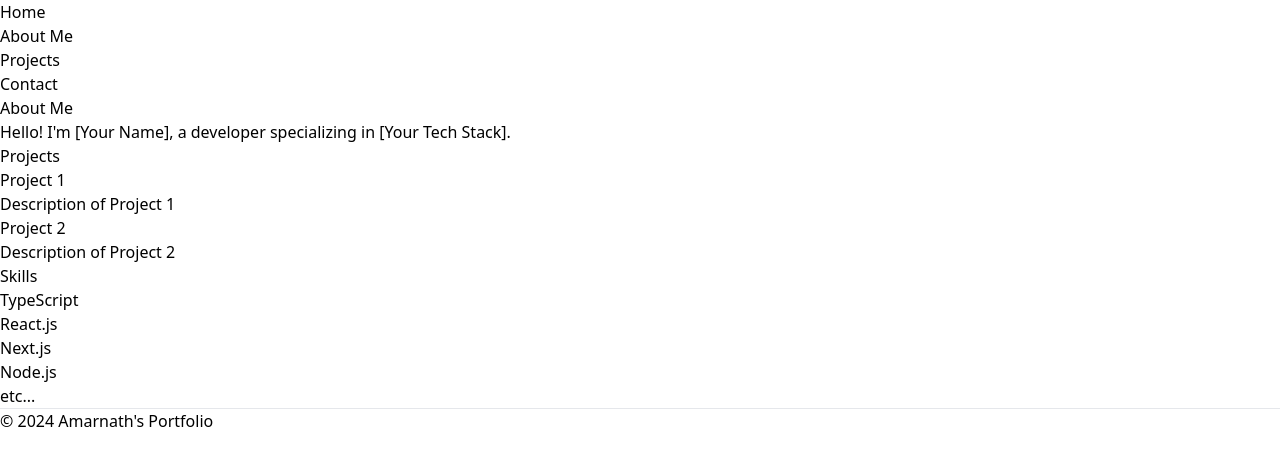
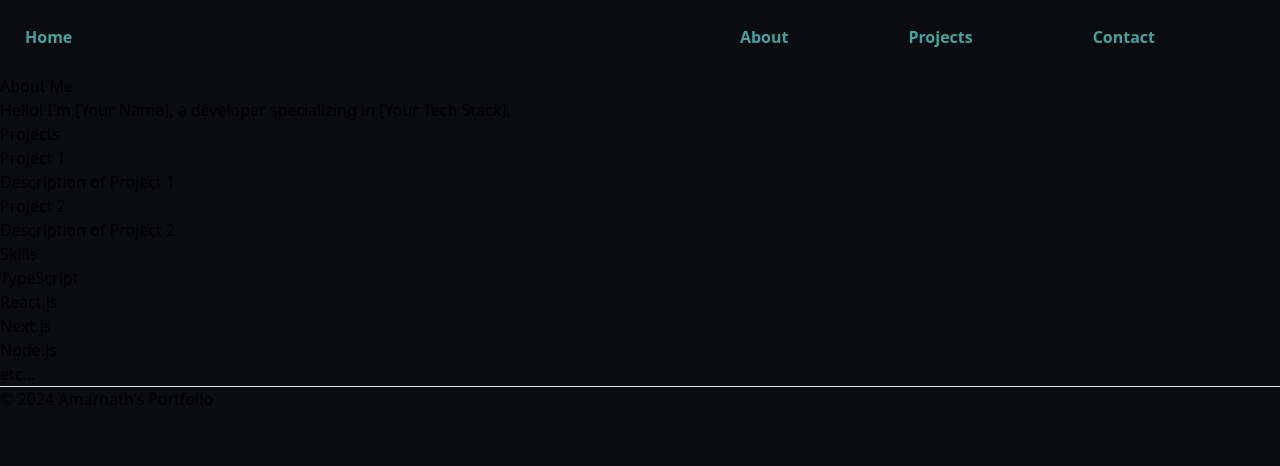
Before and after one commit to amar-nath-bhat/portfolio-website, a Next.js app: page / in a window 1280 px wide. Shown: the top 466 px of the page. Built offline with nearby package versions, Linux system fonts and the light colour scheme.

Commit message:
Update: Header

```diff
--- a/app/globals.css
+++ b/app/globals.css
@@ -1,3 +1,35 @@
 @tailwind base;
 @tailwind components;
 @tailwind utilities;
+
+.background{
+  background-color: #0B0C10;
+}
+
+.card{
+  background-color: #1F2833;
+}
+
+.heading{
+  color: #66FCF1;
+  font-size: 1.5rem;
+}
+
+.text{
+  color: #C5C6C7;
+  font-size: 1rem;
+}
+
+.dark-text{
+  color: #45A29E;
+  font-weight: bold;
+  font-size: 1rem;
+}
+
+.dark-text:hover{
+  color: #66FCF1;
+}
+
+.screen{
+  padding: 25px;
+}
--- a/app/layout.tsx
+++ b/app/layout.tsx
@@ -10,7 +10,7 @@ export const metadata = {
 const RootLayout: React.FC<{ children: React.ReactNode }> = ({ children }) => {
   return (
     <html lang="en">
-      <body>
+      <body className="background">
         <Header />
         <main>{children}</main> {/* This will wrap around page content */}
         <Footer />
--- a/components/Header.tsx
+++ b/components/Header.tsx
@@ -2,21 +2,31 @@ import Link from "next/link";
 
 const Header: React.FC = () => {
   return (
-    <header>
+    <header className="screen">
       <nav>
-        <ul>
-          <li>
-            <Link href="/">Home</Link>
+        <ul className="flex justify-around  w-full">
+          <li className="w-full">
+            <Link href="/" className="dark-text">
+              Home
+            </Link>
           </li>
-          <li>
-            <Link href="/about">About Me</Link>
-          </li>
-          <li>
-            <Link href="/projects">Projects</Link>
-          </li>
-          <li>
-            <Link href="/contact">Contact</Link>
-          </li>
+          <ul className="flex justify-evenly w-full gap-5">
+            <li>
+              <Link className="dark-text" href="/about">
+                About
+              </Link>
+            </li>
+            <li>
+              <Link className="dark-text" href="/projects">
+                Projects
+              </Link>
+            </li>
+            <li>
+              <Link className="dark-text" href="/contact">
+                Contact
+              </Link>
+            </li>
+          </ul>
         </ul>
       </nav>
     </header>
```
